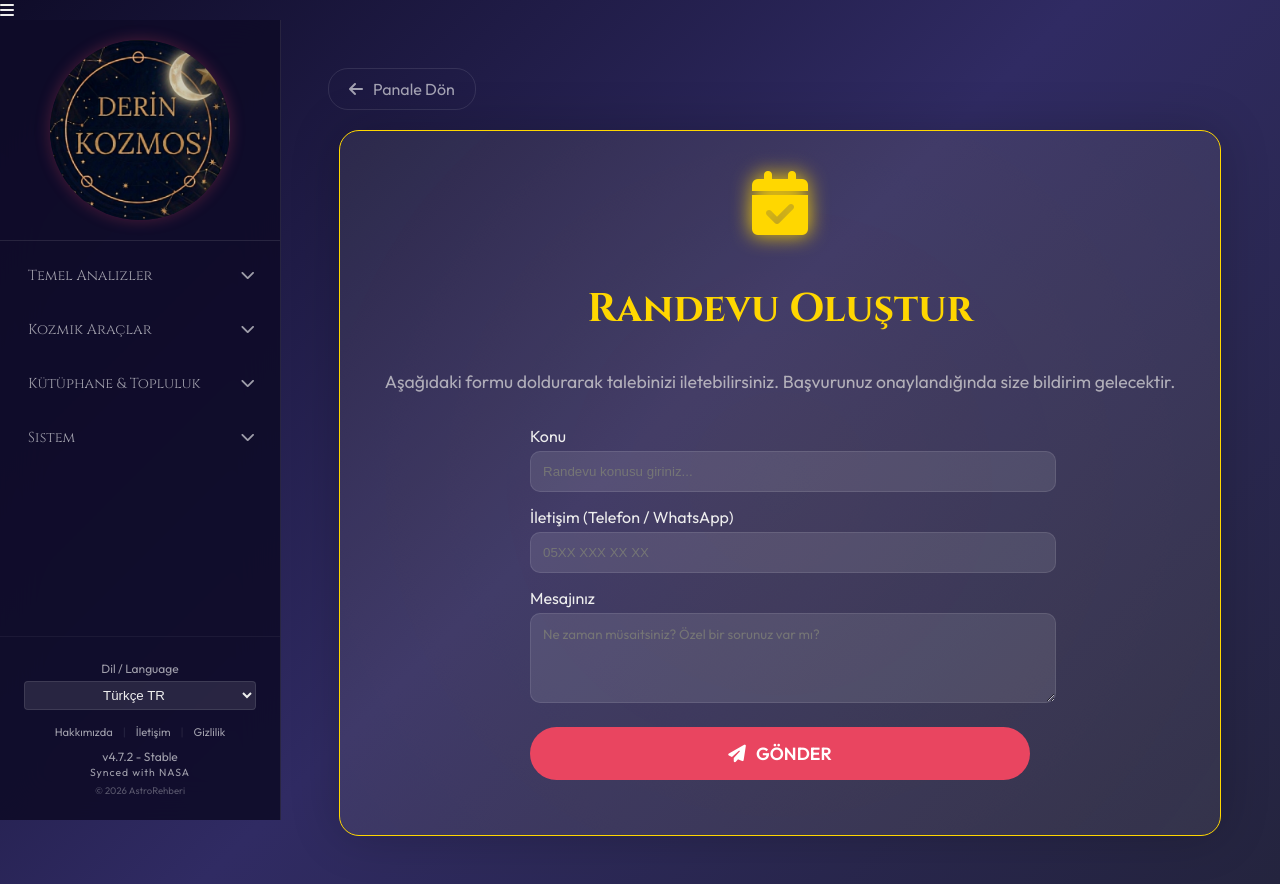
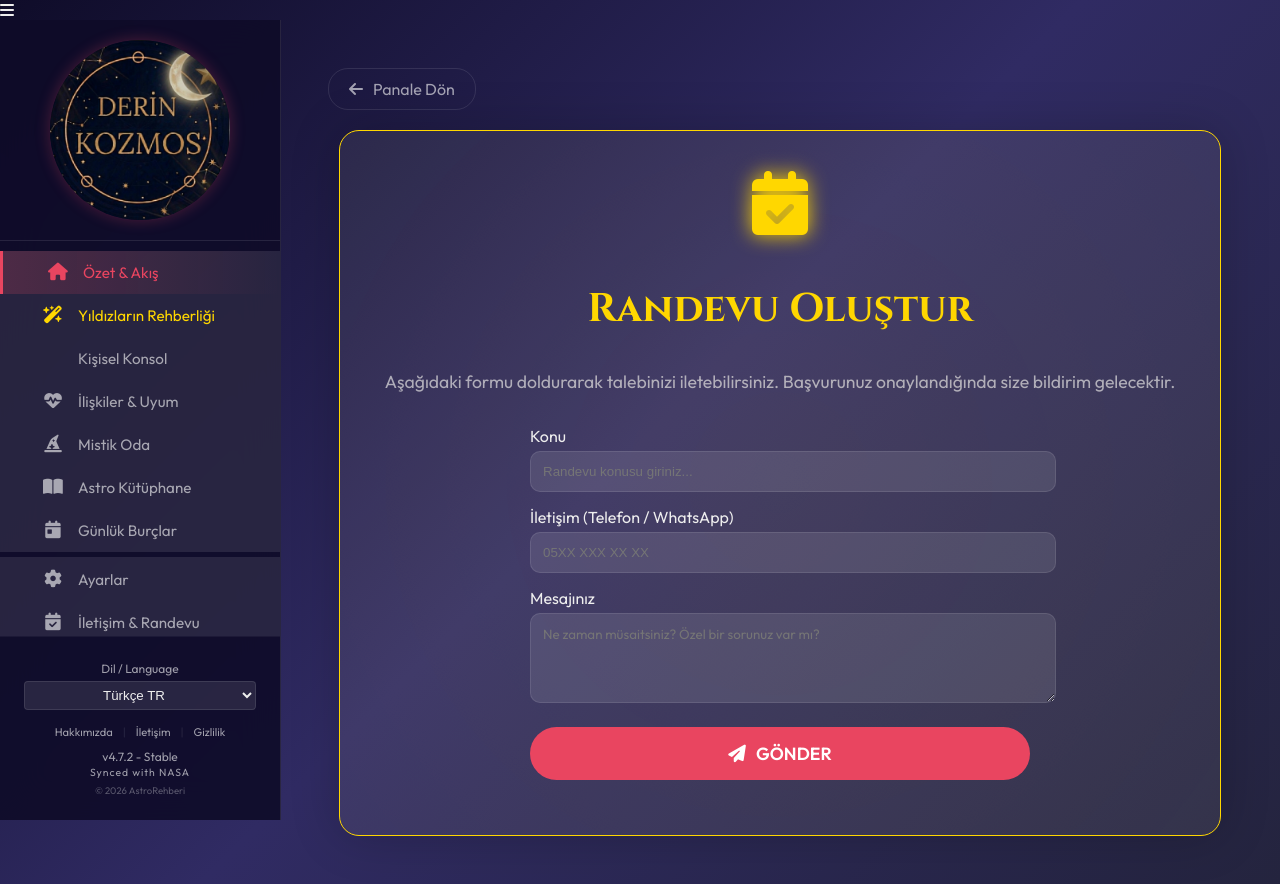
Before and after one commit to argunvaran/astrorehberi-v2, a Django app: template backend/astrology/templates/astrology/appointment.html in a window 1280 px wide. Run offline with Django 3.2, Linux system fonts and the light colour scheme; the template is opened without the code that fills it, so the values that code supplies are empty.

Commit message:
Further simplify sidebar and introduce console-style hubs

```diff
--- a/backend/astrology/templates/astrology/index.html
+++ b/backend/astrology/templates/astrology/index.html
@@ -618,6 +618,9 @@
 
             {% include 'astrology/partials/section_mega_analysis.html' %}
             {% include 'astrology/partials/section_harmony.html' %}
+            {% include 'astrology/partials/section_personal_hub.html' %}
+            {% include 'astrology/partials/section_mystic_hub.html' %}
+            {% include 'astrology/partials/section_library_hub.html' %}
 
             {% if user.is_staff or user.is_superuser %}
             {% include 'astrology/partials/section_editor.html' %}
--- a/backend/astrology/templates/astrology/partials/sidebar.html
+++ b/backend/astrology/templates/astrology/partials/sidebar.html
@@ -136,78 +136,38 @@
                 style="width: 100%; height: auto; max-width: 180px; max-height: 180px; object-fit: contain; border-radius: 50%; box-shadow: 0 0 15px rgba(233, 69, 96, 0.3);">
         </div>
 
-        <!-- GROUP 1: TEMEL ANALİZLER (CORE) -->
+        <!-- MAIN NAVIGATION (HUB ORIENTED) -->
         <div class="nav-group">
-            <div class="nav-header" onclick="toggleGroup('core', this)">
-                <span data-i18n="group_core">Temel Analizler</span> <i class="fas fa-chevron-down"></i>
-            </div>
-            <div class="nav-children" id="group-core">
+            <div class="nav-children show" id="group-main">
                 <div class="nav-item active" onclick="nav('home', this)">
                     <i class="fas fa-home"></i> <span data-i18n="menu_home">Özet & Akış</span>
                 </div>
+                <!-- MEGA ANALYSIS (Promoted) -->
                 <div class="nav-item" onclick="nav('mega_analysis', this)" style="color:var(--gold);">
                     <i class="fas fa-wand-magic-sparkles"></i> <span data-i18n="menu_mega">Yıldızların Rehberliği</span>
                 </div>
-                <div class="nav-item" onclick="nav('chart', this)">
-                    <i class="fas fa-globe-europe"></i> <span data-i18n="menu_chart">Natal Harita</span>
+                <!-- HUBS -->
+                <div class="nav-item" onclick="nav('personal_hub', this)">
+                    <i class="fas fa-user-astronomer"></i> <span data-i18n="menu_personal">Kişisel Konsol</span>
                 </div>
                 <div class="nav-item" onclick="nav('harmony', this)">
                     <i class="fas fa-heartbeat"></i> <span data-i18n="menu_harmony">İlişkiler & Uyum</span>
                 </div>
+                <div class="nav-item" onclick="nav('mystic_hub', this)">
+                    <i class="fas fa-hat-wizard"></i> <span data-i18n="menu_mystic">Mistik Oda</span>
+                </div>
+                <div class="nav-item" onclick="nav('library_hub', this)">
+                    <i class="fas fa-book-open"></i> <span data-i18n="menu_library">Astro Kütüphane</span>
+                </div>
                 <div class="nav-item" onclick="nav('horoscopes', this)">
-                    <i class="fas fa-calendar-day"></i> <span data-i18n="menu_daily">Günlük Yorumlar</span>
+                    <i class="fas fa-calendar-day"></i> <span data-i18n="menu_daily">Günlük Burçlar</span>
                 </div>
             </div>
         </div>
 
-        <!-- GROUP 2: KOZMİK ARAÇLAR (TOOLS) -->
-        <div class="nav-group">
-            <div class="nav-header" onclick="toggleGroup('tools', this)">
-                <span data-i18n="group_tools">Kozmik Araçlar</span> <i class="fas fa-chevron-down"></i>
-            </div>
-            <div class="nav-children" id="group-tools">
-                <div class="nav-item" onclick="nav('tarot', this)">
-                    <i class="fas fa-hat-wizard"></i> <span data-i18n="menu_tarot">Mistik Tarot</span>
-                </div>
-                <div class="nav-item" onclick="nav('draconic', this)">
-                    <i class="fas fa-dragon"></i> <span data-i18n="menu_draconic">Ruhsal Kodlar (Drakonik)</span>
-                </div>
-                <div class="nav-item" onclick="nav('rectification', this)">
-                    <i class="fas fa-hourglass-start"></i> <span data-i18n="menu_rectify">Rektifikasyon</span>
-                </div>
-                <div class="nav-item" onclick="nav('hours', this)">
-                    <i class="fas fa-clock"></i> <span data-i18n="menu_hours">Gezegen Saatleri</span>
-                </div>
-                <div class="nav-item" onclick="nav('celestial', this)">
-                    <i class="fas fa-moon"></i> <span data-i18n="menu_celestial">Göksel Olaylar</span>
-                </div>
-            </div>
-        </div>
-
-        <!-- GROUP 3: KÜTÜPHANE VE TOPLULUK (LIBRARY) -->
-        <div class="nav-group">
-            <div class="nav-header" onclick="toggleGroup('library', this)">
-                <span data-i18n="group_library">Kütüphane & Topluluk</span> <i class="fas fa-chevron-down"></i>
-            </div>
-            <div class="nav-children" id="group-library">
-                <div class="nav-item" onclick="window.location.href='/interactive/wall/'">
-                    <i class="fas fa-th-large"></i> <span data-i18n="menu_wall">Kozmik Duvar</span>
-                </div>
-                <div class="nav-item" onclick="window.location.href='/library/'">
-                    <i class="fas fa-book-open"></i> <span data-i18n="menu_library">Astro Kütüphane</span>
-                </div>
-                <div class="nav-item" onclick="nav('blog', this)">
-                    <i class="fas fa-newspaper"></i> <span data-i18n="menu_blog">Kozmik Yazılar</span>
-                </div>
-            </div>
-        </div>
-
-        <!-- GROUP 4: SİSTEM -->
-        <div class="nav-group">
-            <div class="nav-header" onclick="toggleGroup('system', this)">
-                <span data-i18n="group_system">Sistem</span> <i class="fas fa-chevron-down"></i>
-            </div>
-            <div class="nav-children" id="group-system">
+        <!-- SECONDARY / SYSTEM -->
+        <div class="nav-group" style="margin-top: auto; border-top: 1px solid var(--border);">
+            <div class="nav-children show" id="group-system">
                 <div class="nav-item" onclick="openSettings()">
                     <i class="fas fa-cog"></i> <span data-i18n="nav_settings">Ayarlar</span>
                 </div>
@@ -216,10 +176,7 @@
                 </div>
                 {% if user.is_staff or user.is_superuser %}
                 <div class="nav-item" onclick="nav('editor', this)" style="color:#E94560;">
-                    <i class="fas fa-pen-nib"></i> <span>Kozmik Editör</span>
-                </div>
-                <div class="nav-item" onclick="window.location.href='/custom-admin/'" style="color:#E94560;">
-                    <i class="fas fa-user-shield"></i> <span>Yönetim Paneli</span>
+                    <i class="fas fa-pen-nib"></i> <span>Editör</span>
                 </div>
                 {% endif %}
             </div>
```
Also changed, not shown: backend/astrology/templates/astrology/partials/section_library_hub.html (added, +57 -0 lines), backend/astrology/templates/astrology/partials/section_mystic_hub.html (added, +57 -0 lines), backend/astrology/templates/astrology/partials/section_personal_hub.html (added, +99 -0 lines).
